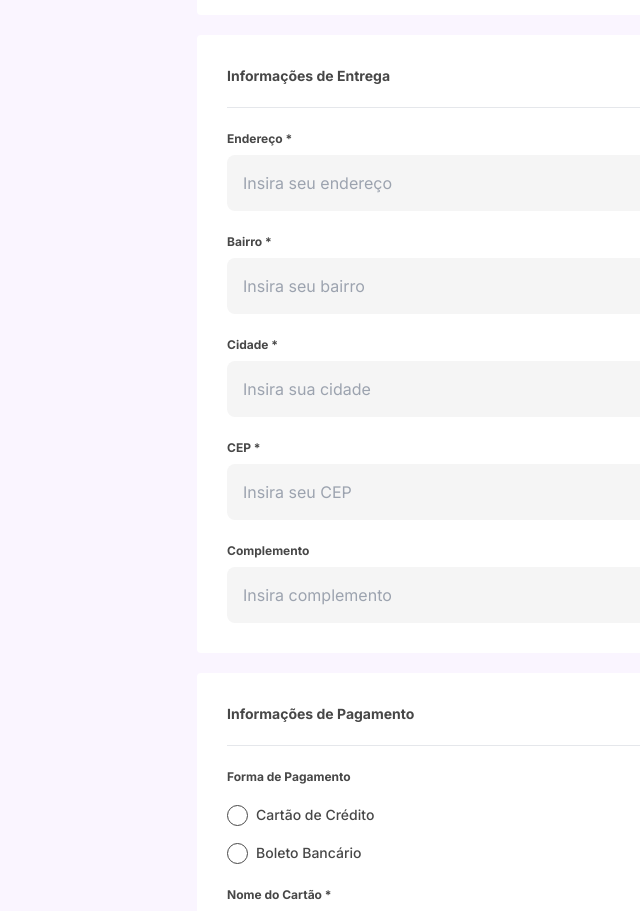
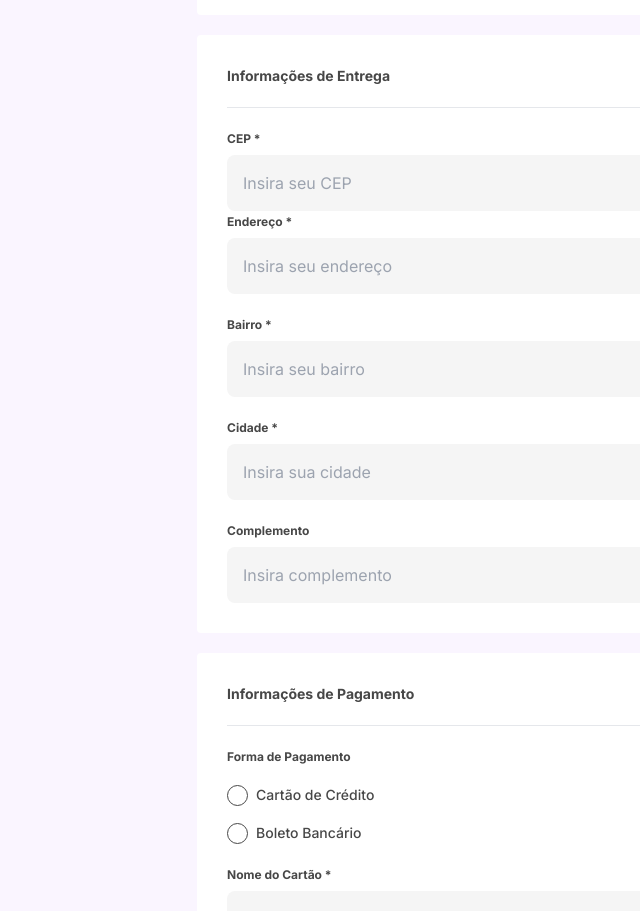
Before and after one commit to flaviare1s/drip-store, a React (Vite) app: page /payment in a window 1280 px wide. Shown: the part 800-1711 px from the top of the page, without its empty margins (138-778 px from the left). Built offline with nearby package versions, Linux system fonts and the light colour scheme; no server answers.

Commit message:
Integra com Cep Api

```diff
--- a/src/pages/CheckoutForm.jsx
+++ b/src/pages/CheckoutForm.jsx
@@ -1,7 +1,7 @@
 /* eslint-disable react/prop-types */
 import { useForm } from "react-hook-form";
 import { RadioSVG } from "../components/Products/RadioSVG";
-import { useState } from "react";
+import { useEffect, useState } from "react";
 import { useNavigate } from "react-router-dom";
 
 export const CheckoutForm = () => {
@@ -9,13 +9,40 @@ export const CheckoutForm = () => {
     register,
     handleSubmit,
     formState: { errors },
+    watch,
+    setValue,
   } = useForm();
+  const cep = watch("cep");
   const [selectedOption, setSelectedOption] = useState("");
   const navigate = useNavigate()
 
   const onSubmit = async () => {
     navigate("/order-success")
   };
+
+  useEffect(() => {
+    const fetchAddress = async () => {
+      const cepLimpo = cep?.replace(/\D/g, "");
+
+      if (cepLimpo?.length === 8) {
+        try {
+          const response = await fetch(`https://viacep.com.br/ws/${cepLimpo}/json/`);
+          const data = await response.json();
+
+          if (!data.erro) {
+            setValue("endereco", data.logradouro || "");
+            setValue("bairro", data.bairro || "");
+            setValue("cidade", data.localidade || "");
+          }
+        } catch (error) {
+          console.error("Erro ao buscar o CEP:", error);
+        }
+      }
+    };
+
+    fetchAddress();
+  }, [cep, setValue]);
+
 
   return (
     <section className="flex flex-col justify-between items-start p-[30px] bg-purple-50">
@@ -134,6 +161,30 @@ export const CheckoutForm = () => {
               Informações de Entrega
             </h2>
             <hr className="bg-light-gray-2 my-5 w-full" />
+            <div className="mt-5">
+              <label
+                className="block text-xs font-bold text-dark-gray-2 leading-[22px] tracking-[0.75]"
+                htmlFor="cep"
+              >
+                CEP *
+              </label>
+              <input
+                className="w-full p-4 bg-light-gray-3 rounded-lg mt-[5px]"
+                type="tel"
+                id="cep"
+                placeholder="Insira seu CEP"
+                {...register("cep", {
+                  required: "Este campo é obrigatório",
+                  pattern: {
+                    value: /^\d{5}-?\d{3}$/,
+                    message: "CEP inválido.",
+                  },
+                })}
+              />
+              {errors.cep && (
+                <small className="text-error mb-5">{errors.cep.message}</small>
+              )}
+            </div>
             <div>
               <label
                 className="block text-xs font-bold text-dark-gray-2 leading-[22px] tracking-[0.75]"
@@ -198,30 +249,6 @@ export const CheckoutForm = () => {
                 <small className="text-error mb-5">
                   {errors.cidade.message}
                 </small>
-              )}
-            </div>
-            <div className="mt-5">
-              <label
-                className="block text-xs font-bold text-dark-gray-2 leading-[22px] tracking-[0.75]"
-                htmlFor="cep"
-              >
-                CEP *
-              </label>
-              <input
-                className="w-full p-4 bg-light-gray-3 rounded-lg mt-[5px]"
-                type="tel"
-                id="cep"
-                placeholder="Insira seu CEP"
-                {...register("cep", {
-                  required: "Este campo é obrigatório",
-                  pattern: {
-                    value: /^\d{5}-?\d{3}$/,
-                    message: "CEP inválido.",
-                  },
-                })}
-              />
-              {errors.cep && (
-                <small className="text-error mb-5">{errors.cep.message}</small>
               )}
             </div>
             <div className="mt-5">
```
